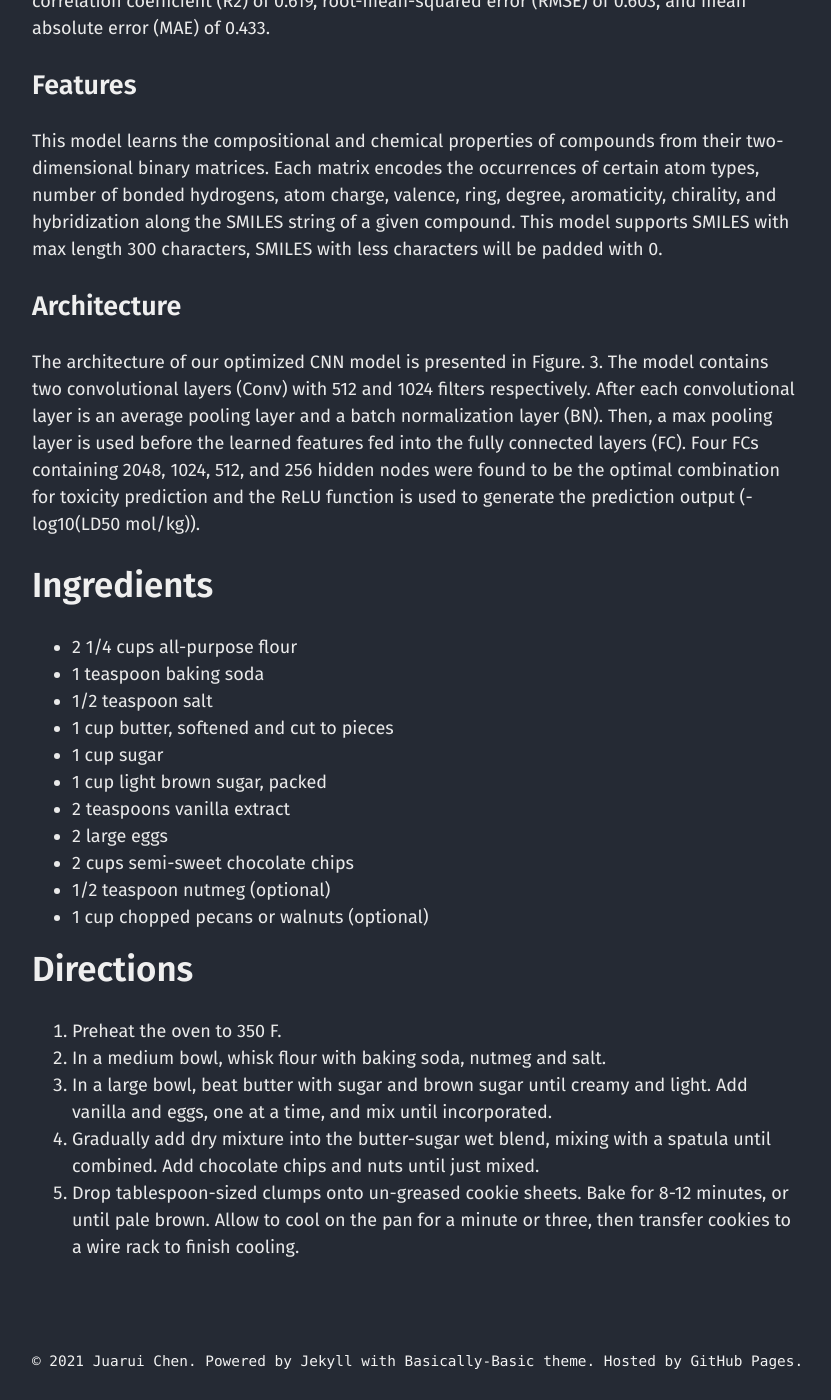
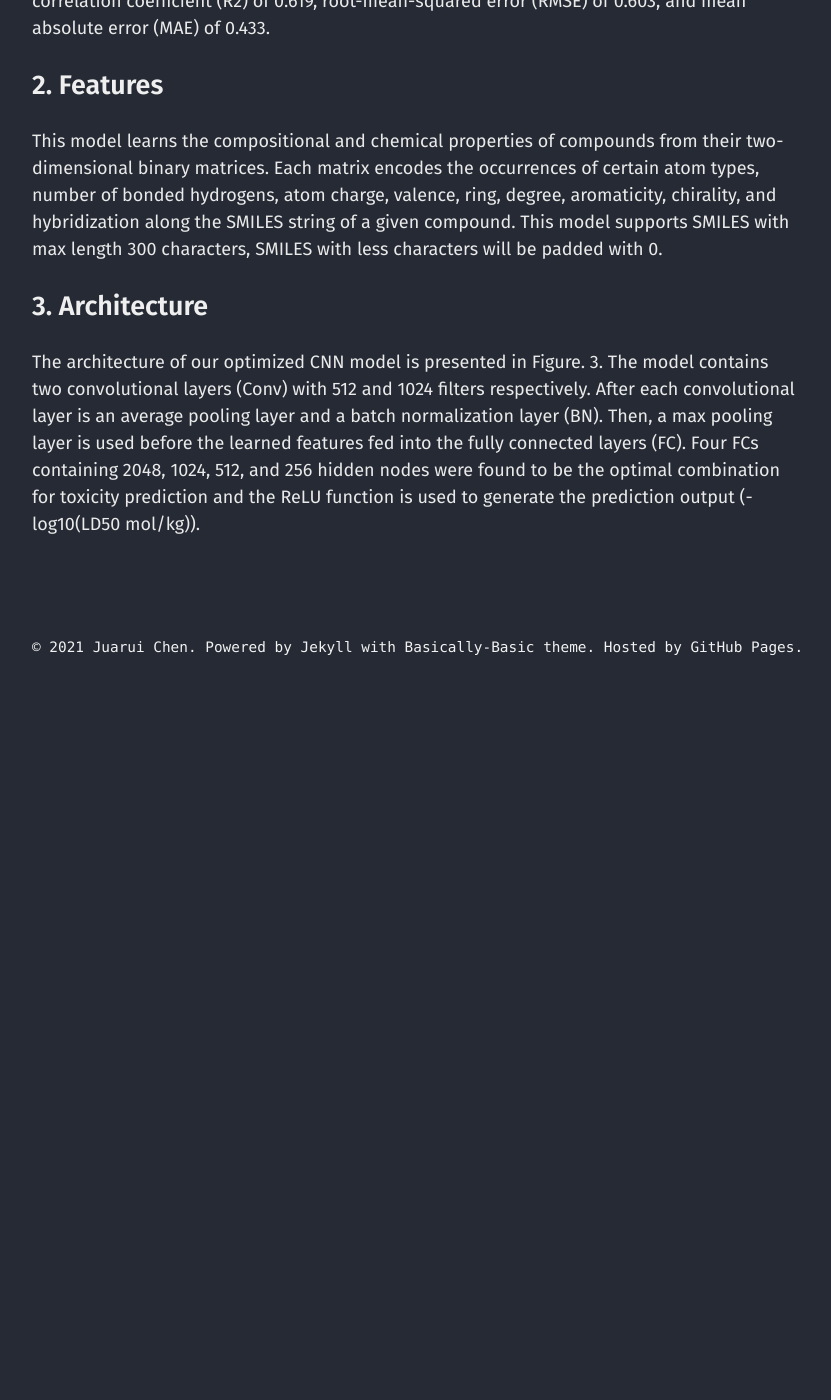
Before and after one commit to chen709847237/chen709847237, a Jekyll site: the page built from _projects/bestox.md, in a window 1280 px wide and 1400 px high, scrolled down 1830 px. Shown: the whole window, without its empty margins (40-871 px from the left). Built offline with Jekyll 4.4.1, drawn with Linux system fonts in a browser that asks for light colours; after the commit the page ends 2516 px from its top, so only the background shows below that; some of the changed text lies outside the part shown.

Commit message:
Update bestox.md

````diff
--- a/_projects/bestox.md
+++ b/_projects/bestox.md
@@ -18,33 +18,11 @@ data_path = './automatic-ecg-diagnosis-master/dnn_output.npy'
 outout_path = './automatic-ecg-diagnosis-master/dnn_output_bin.csv'
 ```
 
-### What's BESTox
+### 1. What's BESTox
 BESTox is a novel convolutional neural network regression model, to predict the acute oral toxicity (LD50) of chemical compounds. In a benchmark experiment using a dataset (Oral Rat LD50 set) of 7413 observations (train/test, 5931/1482), BESTox achieved a squared Pearson correlation coefficient (R2) of 0.619, root-mean-squared error (RMSE) of 0.603, and mean absolute error (MAE) of 0.433.
 
-### Features
+### 2. Features
 This model learns the compositional and chemical properties of compounds from their two-dimensional binary matrices. Each matrix encodes the occurrences of certain atom types, number of bonded hydrogens, atom charge, valence, ring, degree, aromaticity, chirality, and hybridization along the SMILES string of a given compound. This model supports SMILES with max length 300 characters, SMILES with less characters will be padded with 0.
 
-### Architecture
+### 3. Architecture
 The architecture of our optimized CNN model is presented in Figure. 3. The model contains two convolutional layers (Conv) with 512 and 1024 filters respectively. After each convolutional layer is an average pooling layer and a batch normalization layer (BN). Then, a max pooling layer is used before the learned features fed into the fully connected layers (FC). Four FCs containing 2048, 1024, 512, and 256 hidden nodes were found to be the optimal combination for toxicity prediction and the ReLU function is used to generate the prediction output (-log10(LD50 mol/kg)).
-
-## Ingredients
-
-* 2 1/4 cups all-purpose flour
-* 1 teaspoon baking soda
-* 1/2 teaspoon salt
-* 1 cup butter, softened and cut to pieces
-* 1 cup sugar
-* 1 cup light brown sugar, packed
-* 2 teaspoons vanilla extract
-* 2 large eggs
-* 2 cups semi-sweet chocolate chips
-* 1/2 teaspoon nutmeg (optional)
-* 1 cup chopped pecans or walnuts (optional)
-
-## Directions
-
-1. Preheat the oven to 350 F.
-2. In a medium bowl, whisk flour with baking soda, nutmeg and salt.
-3. In a large bowl, beat butter with sugar and brown sugar until creamy and light. Add vanilla and eggs, one at a time, and mix until incorporated.
-4. Gradually add dry mixture into the butter-sugar wet blend, mixing with a spatula until combined. Add chocolate chips and nuts until just mixed.
-5. Drop tablespoon-sized clumps onto un-greased cookie sheets. Bake for 8-12 minutes, or until pale brown. Allow to cool on the pan for a minute or three, then transfer cookies to a wire rack to finish cooling.
````
